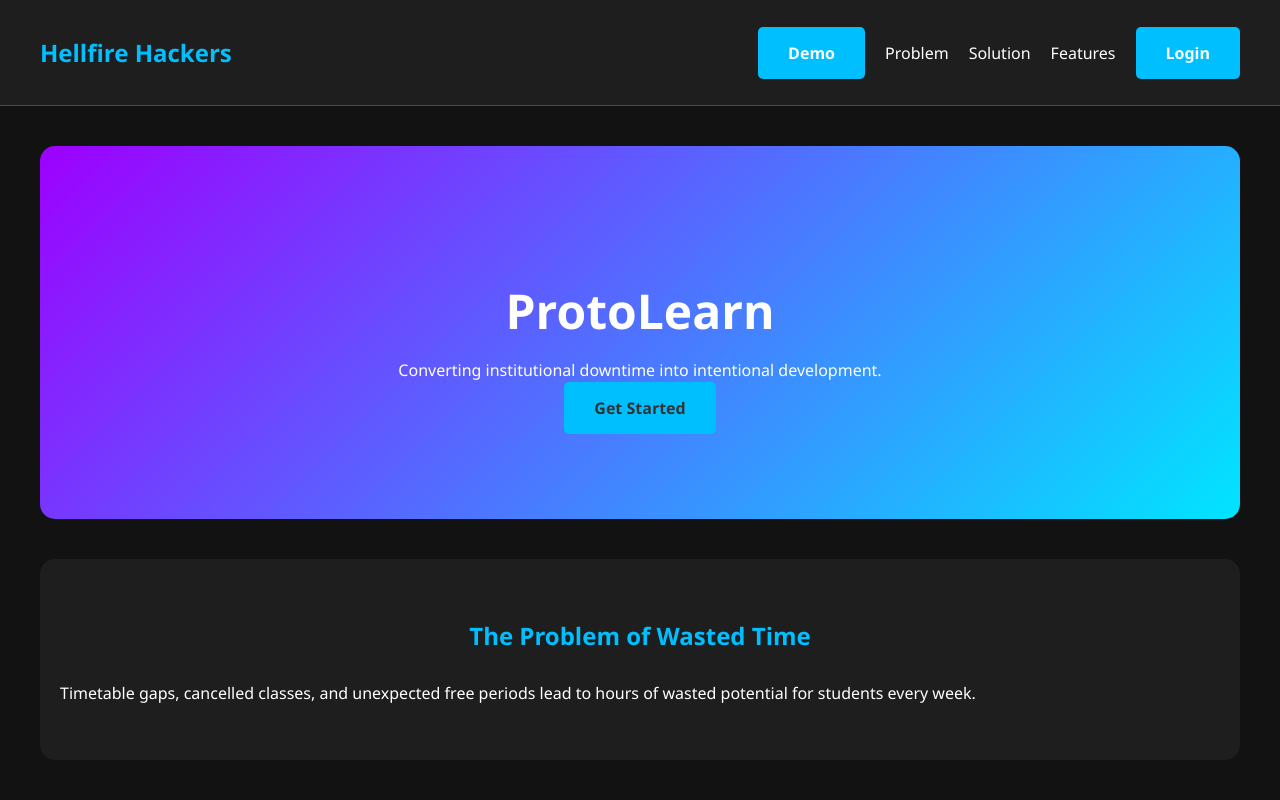
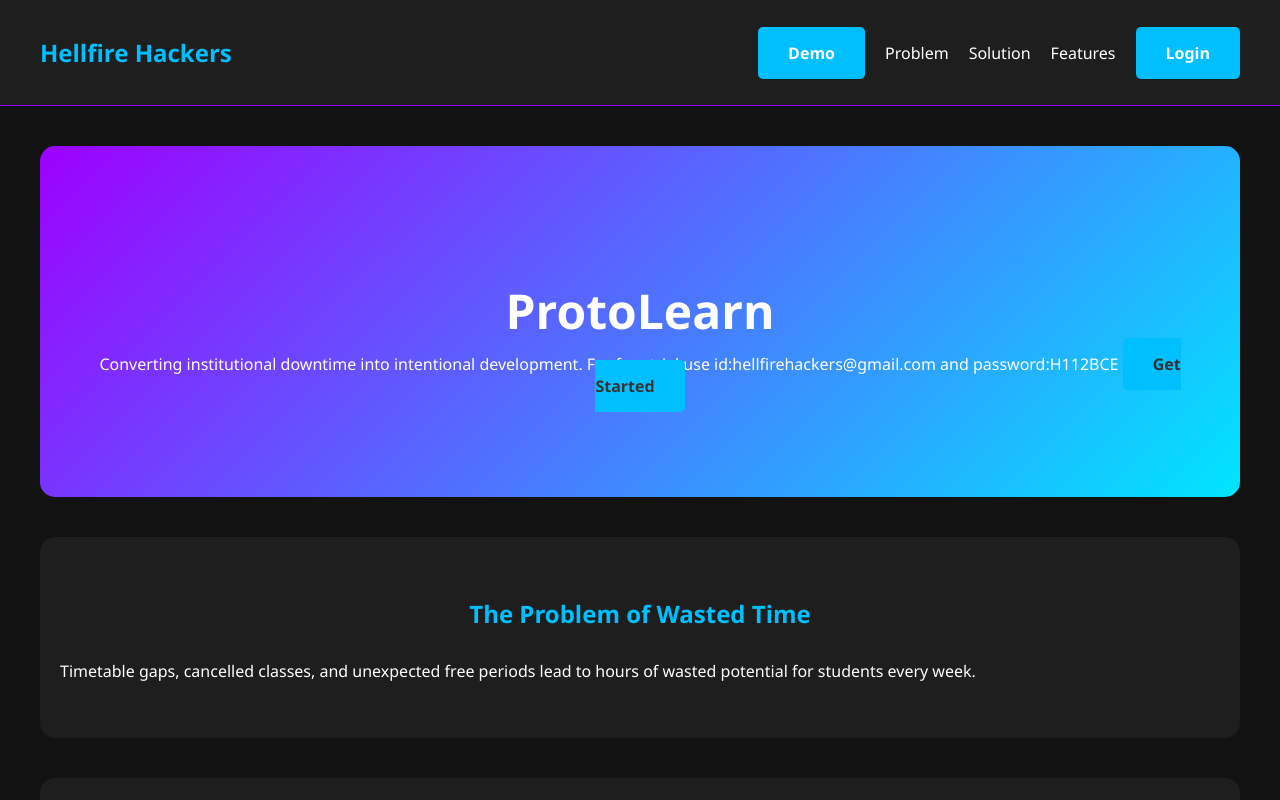
Before and after one commit to aditya48-q/Working-Prototype, a plain HTML site: page index.html in a window 1280 px wide. Shown: the top 800 px of the page. Drawn offline with Linux system fonts and the light colour scheme.

Commit message:
feat: Add demo credentials to the home page

```diff
--- a/index.html
+++ b/index.html
@@ -27,7 +27,8 @@
     <div class="container">
         <header class="hero">
             <h1>ProtoLearn</h1>
-            <p>Converting institutional downtime into intentional development.</p>
+            <p1>Converting institutional downtime into intentional development.</p1>
+            <p2>For free trial use id:hellfirehackers@gmail.com and password:H112BCE</p2>
             <a href="login.html" class="cta-button">Get Started</a>
         </header>
 
```
